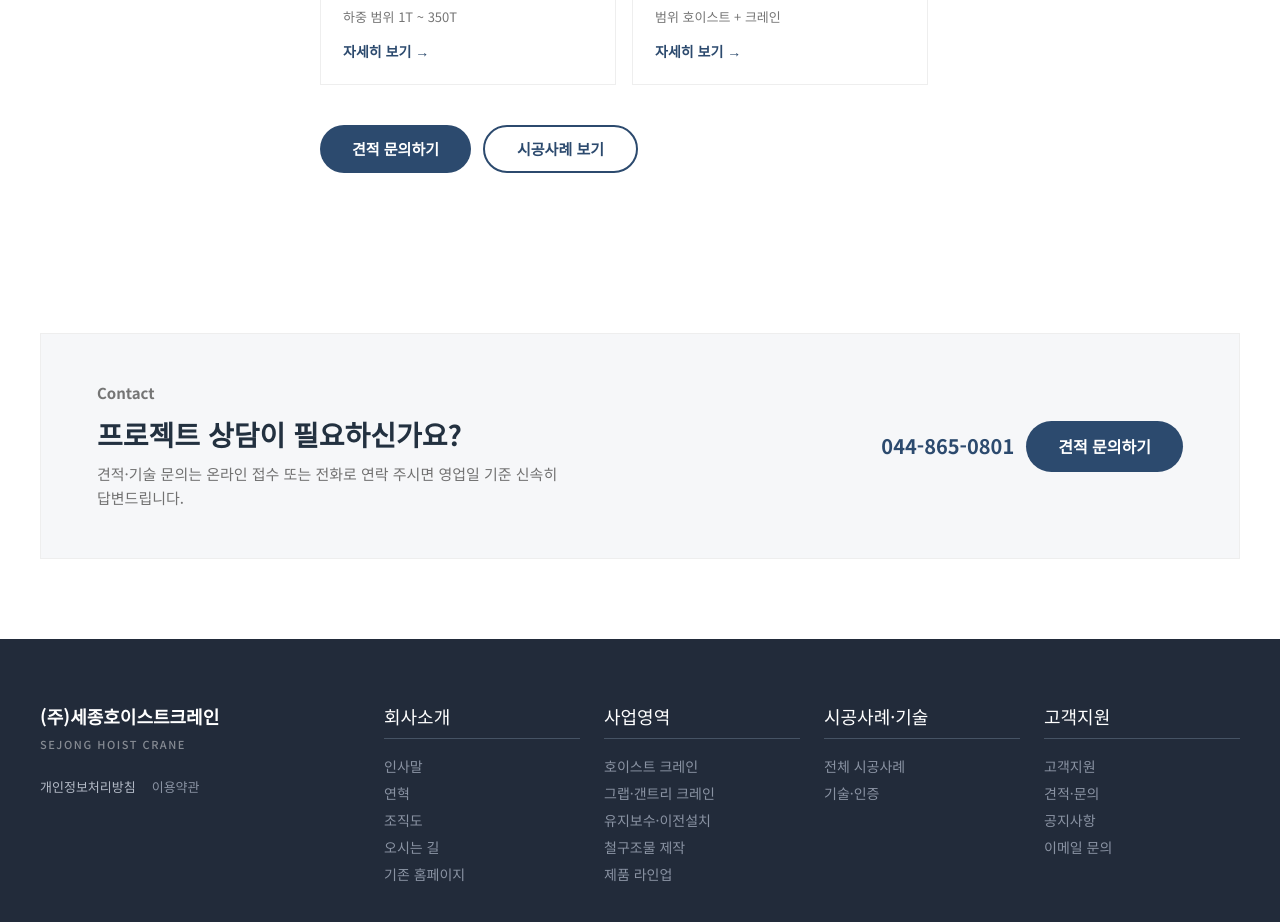
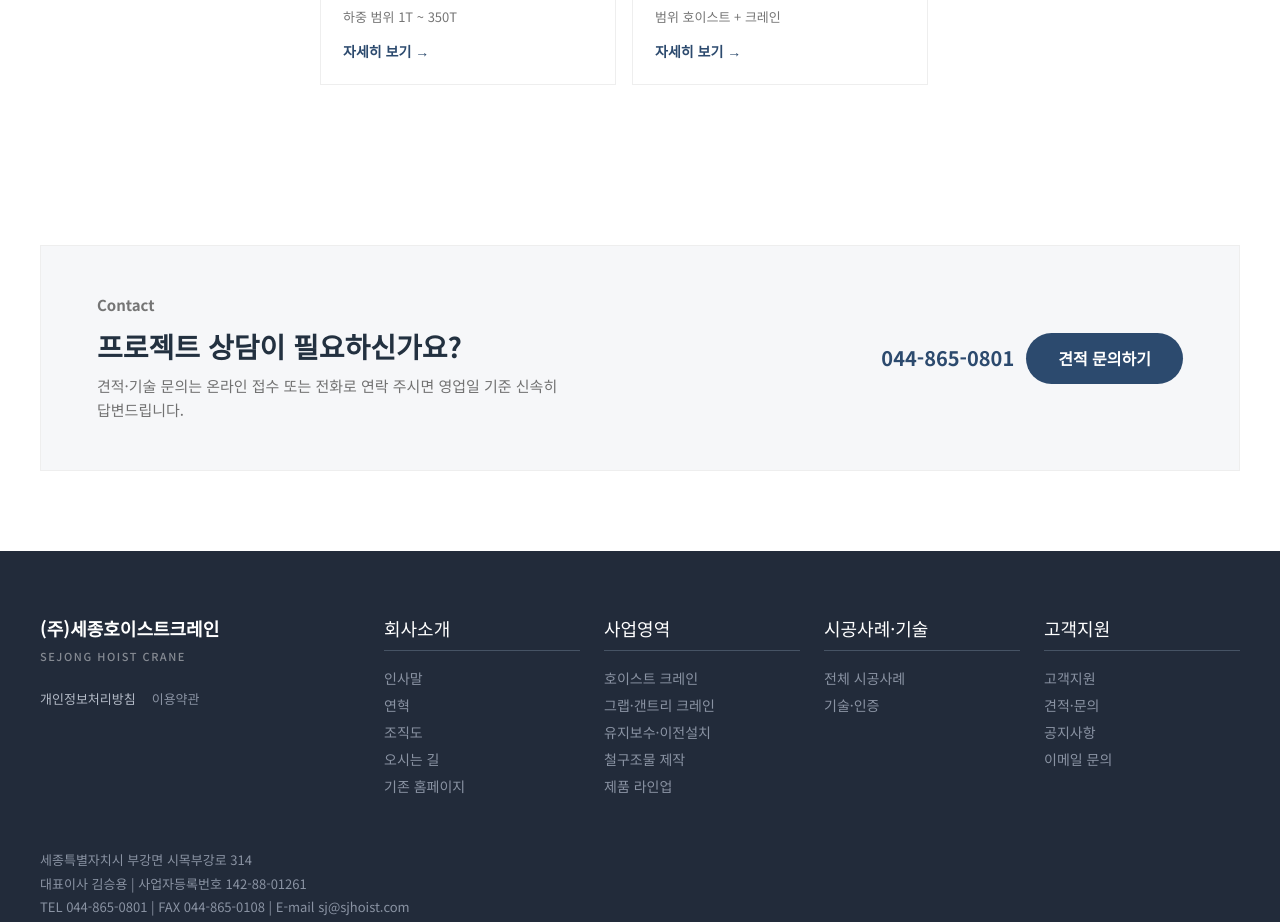
Before and after one commit to MuKyoung/sejong-hoist-homepage, a Next.js app: page /business in a window 1280 px wide. Shown: the part 2240-3162 px from the top of the page. Built offline with nearby package versions, Linux system fonts and the light colour scheme.

Commit message:
design: drop redundant inline CTA rows on /business and /technology - FAB + ContactBand suffice (3 CTAs were visible at once); rule added to DESIGN.md

```diff
--- a/src/app/business/page.tsx
+++ b/src/app/business/page.tsx
@@ -100,15 +100,6 @@ export default function BusinessPage() {
                   </Link>
                 ))}
               </div>
-
-              <div style={{ marginTop: 40, display: "flex", gap: 12, flexWrap: "wrap" }}>
-                <Link href="/support/inquiry" className={s.primaryBtn}>
-                  견적 문의하기
-                </Link>
-                <Link href="/portfolio" className={s.ghostBtn}>
-                  시공사례 보기
-                </Link>
-              </div>
             </div>
           </div>
         </div>
--- a/src/app/technology/page.tsx
+++ b/src/app/technology/page.tsx
@@ -1,6 +1,5 @@
 import type { Metadata } from "next";
 import Image from "next/image";
-import Link from "next/link";
 import PageHero from "@/components/subpage/PageHero";
 import ContactBand from "@/components/subpage/ContactBand";
 import { CERTIFICATIONS, TECH_CAPABILITY, SAFETY_STEPS } from "@/data/site";
@@ -113,11 +112,6 @@ export default function TechnologyPage() {
             ))}
           </div>
 
-          <div style={{ marginTop: 40, textAlign: "center" }}>
-            <Link href="/support/inquiry" className={s.primaryBtn}>
-              기술 상담 문의
-            </Link>
-          </div>
         </div>
       </section>
 
```
Also changed, not shown: 1 other file (tests, documents, lock files or other folders).
